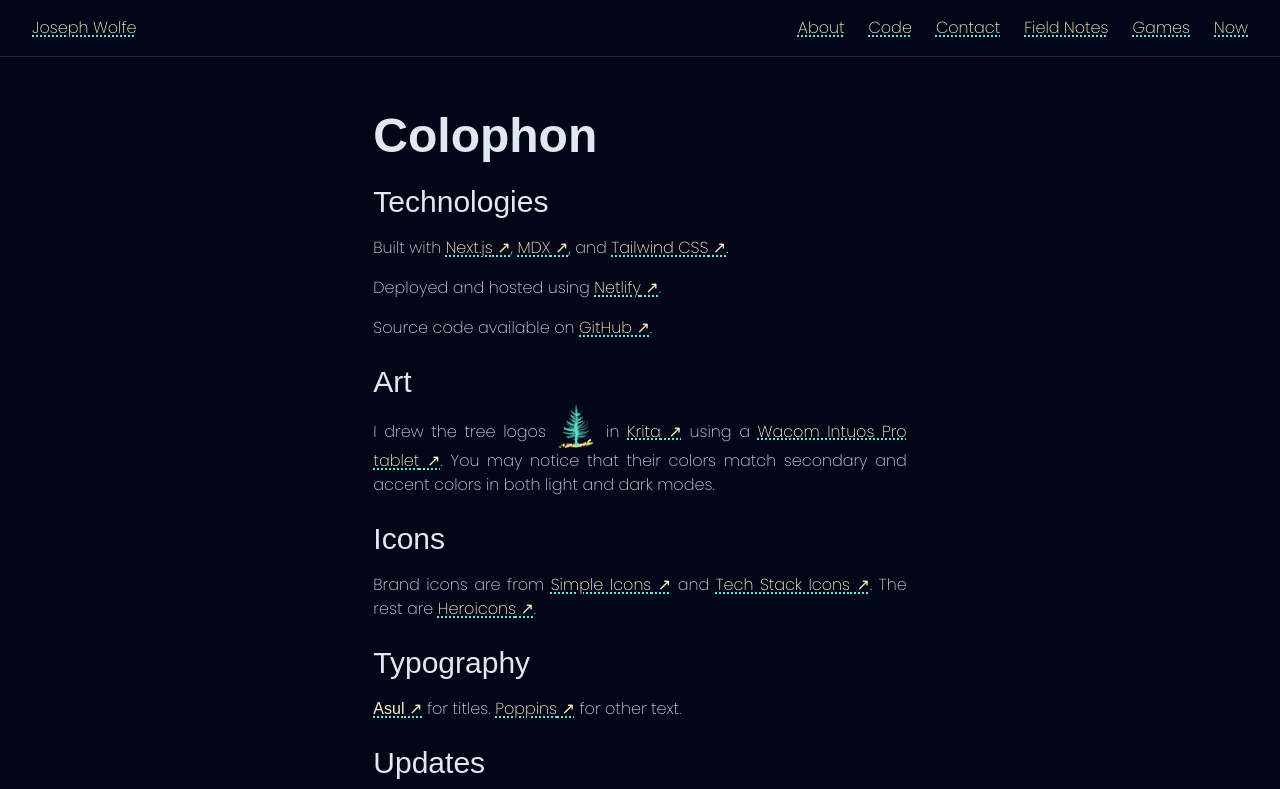
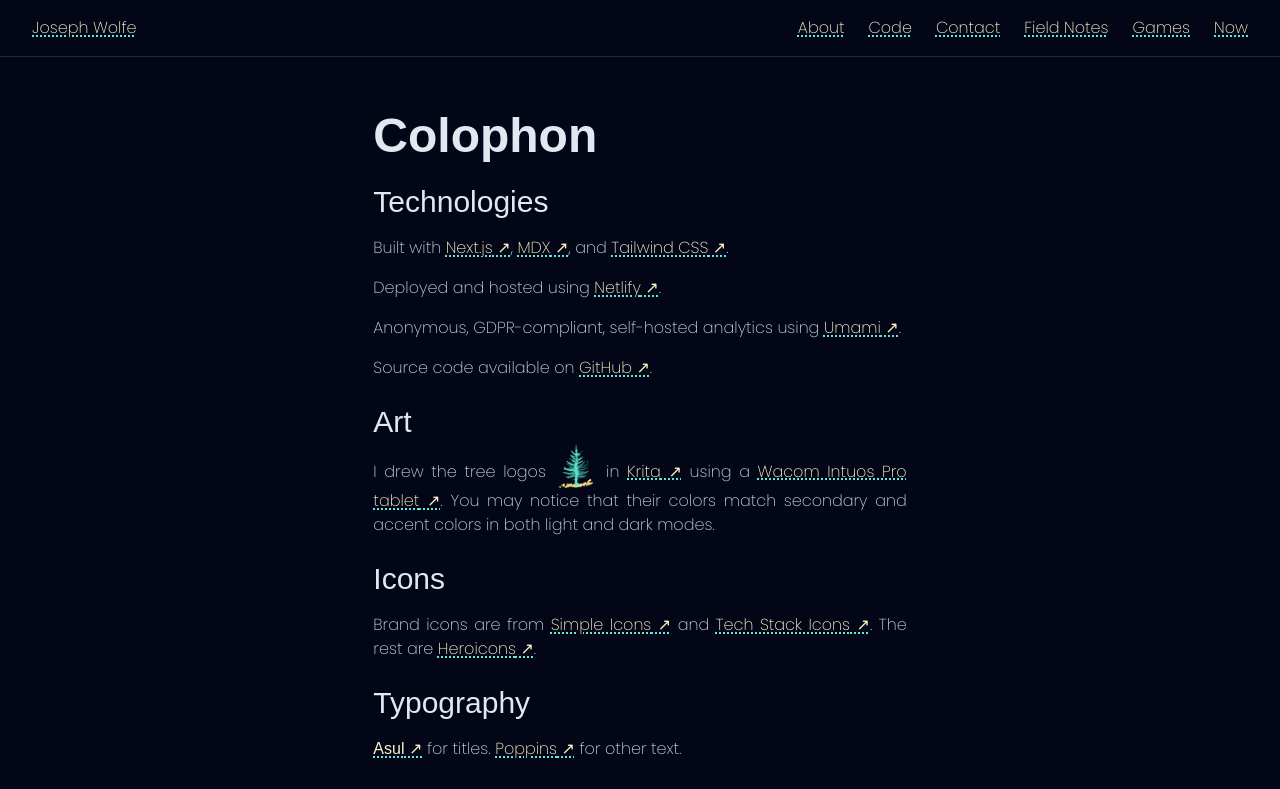
Before and after one commit to CharmedSatyr/personal-website, a Next.js app: page /colophon in a window 1280 px wide. Shown: the top 789 px of the page. Built offline with nearby package versions, Linux system fonts and the light colour scheme; a web font is replaced by a local one.

Commit message:
Mention Umami in Colophon

```diff
--- a/app/colophon/page.mdx
+++ b/app/colophon/page.mdx
@@ -22,6 +22,9 @@ Built with [Next.js](https://nextjs.org/), [MDX](https://mdxjs.com/), and
 [Tailwind CSS](https://tailwindcss.com/).
 
 Deployed and hosted using [Netlify](https://www.netlify.com/).
+
+Anonymous, GDPR-compliant, self-hosted analytics using
+[Umami](https://umami.is/).
 
 Source code available on
 [GitHub](https://github.com/CharmedSatyr/personal-website).
--- a/app/layout.tsx
+++ b/app/layout.tsx
@@ -5,11 +5,11 @@ import { Asul, Poppins } from "next/font/google";
 import dotenv from "dotenv";
 
 import ThemeProviders from "@/app/theme-providers";
+import Analytics from "@/components/analytics";
 import Header from "@/components/header";
 import siteMetadata from "@/data/site-metadata";
 
 import "@/css/tailwind.css";
-import Analytics from "@/components/analytics";
 
 dotenv.config();
 
```
